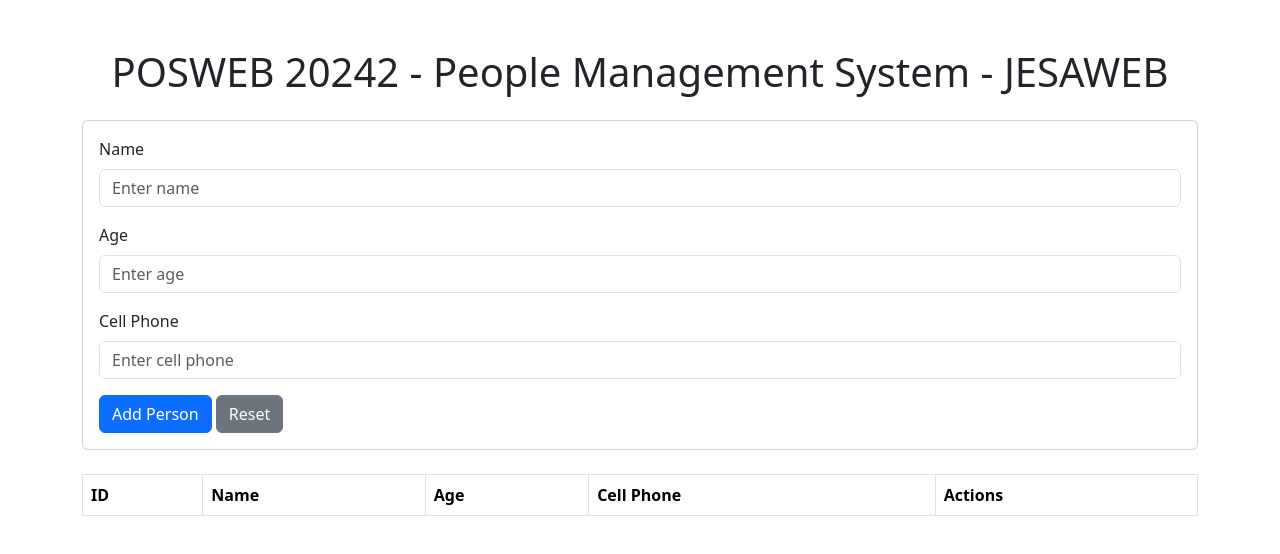
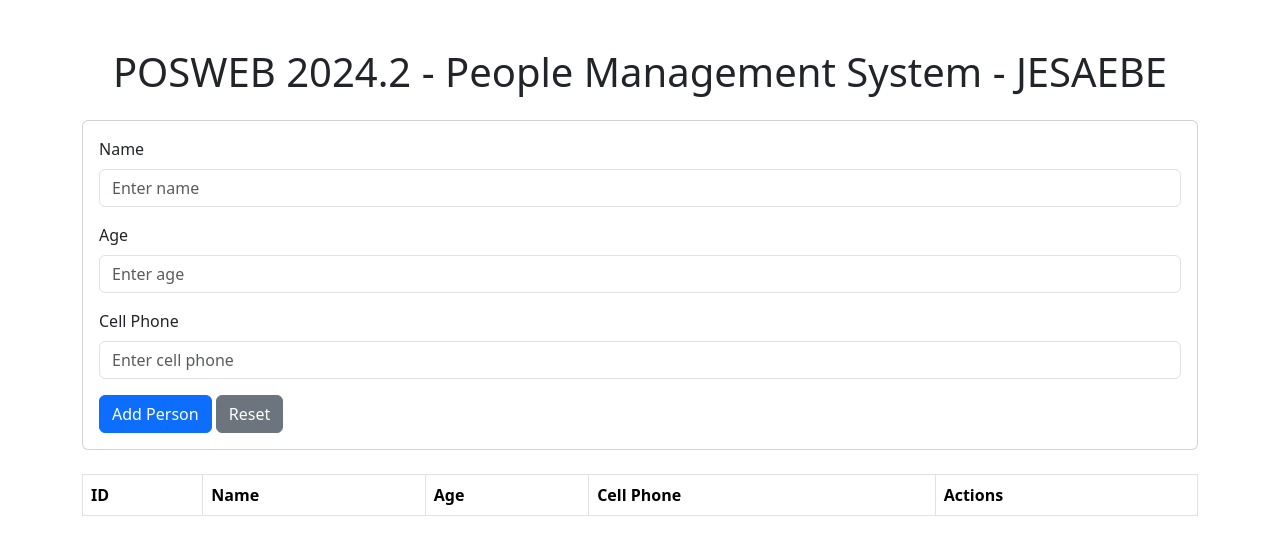
Before and after one commit to Jesaebe/infraPosWeb, a plain HTML site: page frontend/index.html in a window 1280 px wide. Drawn offline with nearby package versions, Linux system fonts and the light colour scheme; no server answers.

Commit message:
Upgrade title name

```diff
--- a/frontend/index.html
+++ b/frontend/index.html
@@ -11,7 +11,7 @@
   </head>
   <body>
     <div class="container mt-5">
-      <h1 class="text-center mb-4">POSWEB 20242 - People Management System - JESAWEB</h1>
+      <h1 class="text-center mb-4">POSWEB 2024.2 - People Management System - JESAEBE</h1>
 
       <!-- Form to Add or Update Person -->
       <div class="card mb-4">
```
